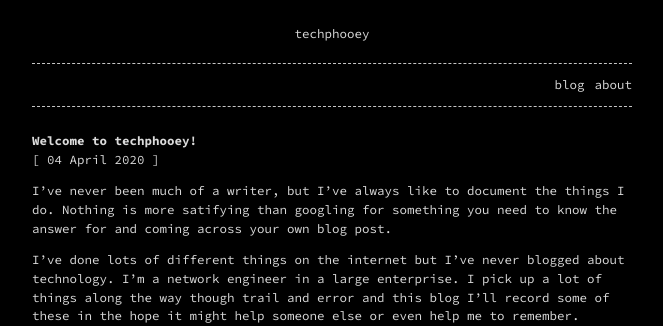
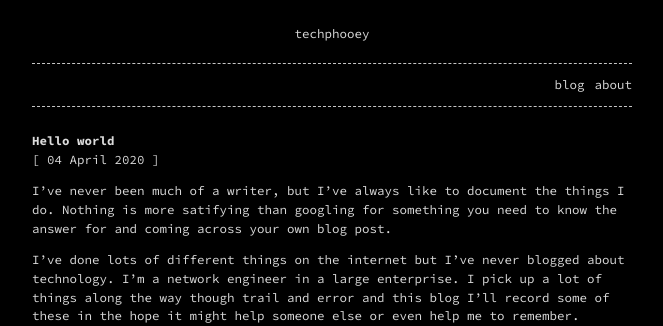
Before and after one commit to davebradford/networkingishard, a Jekyll site: the page built from _posts/2020-04-04-welcome-to-techphooey.markdown, in a window 1280 px wide. Shown: the top 326 px of the page, without its empty margins (308-971 px from the left). Built offline with Jekyll 4.4.1, drawn with Linux system fonts in a browser that asks for light colours.

Commit message:
Updated first post with new name

```diff
--- a/_posts/2020-04-04-welcome-to-techphooey.markdown
+++ b/_posts/2020-04-04-welcome-to-techphooey.markdown
@@ -1,7 +1,8 @@
 ---
 layout: post
-title:  "Welcome to techphooey!"
-date:   2020-04-04 22:55:59 +0100
+title: Hello world
+date: '2020-04-04 22:55:59 +0100'
+published: true
 ---
 
 I've never been much of a writer, but I've always like to document the things I do. Nothing is more satifying than googling for something you need to know the answer for and coming across your own blog post.
```
